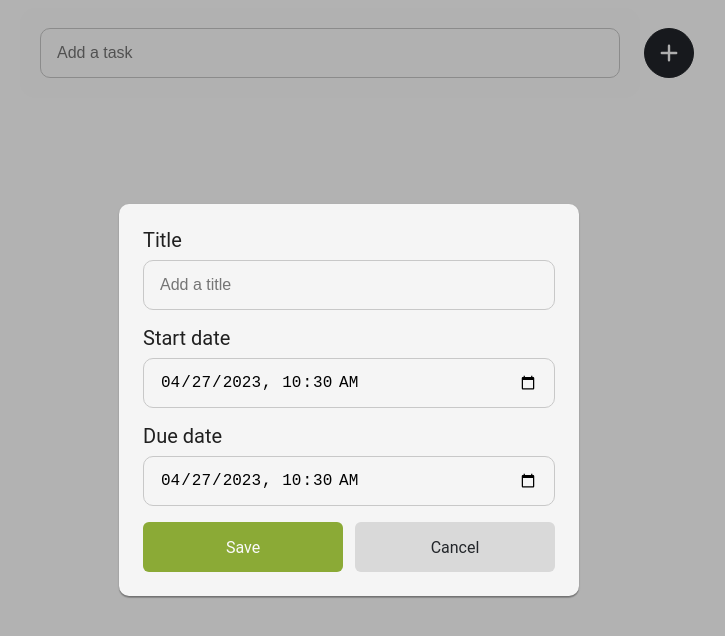
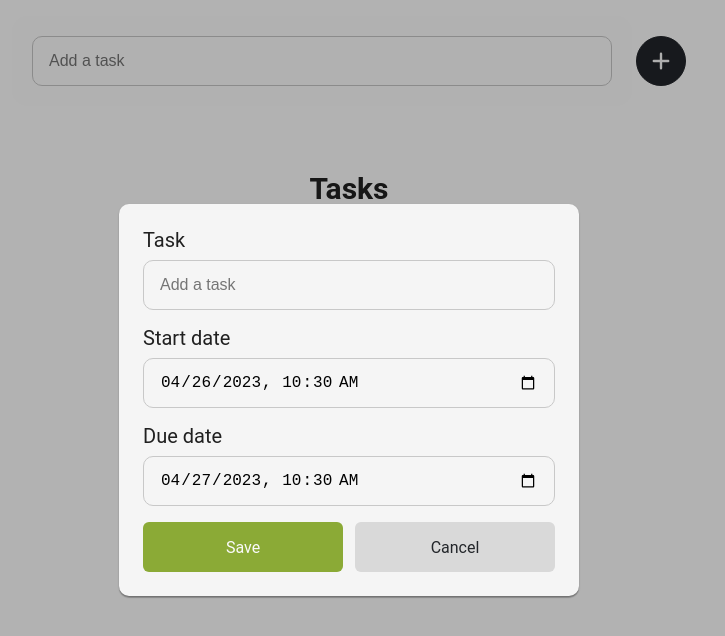
Before and after one commit to anenkosofi/scaling-enigma, a React (Create React App) app: page / in a window 1280 px wide. Both pictures are taken after a click on the button 960 px from the left and 53 px from the top of the page. Shown: the top 636 px of the page, without its empty margins (291-1016 px from the left). Built offline with nearby package versions, Linux system fonts and the light colour scheme.

Commit message:
fix: change adding new item

```diff
--- a/public/index.html
+++ b/public/index.html
@@ -22,7 +22,7 @@
     -->
     <title>React App</title>
   </head>
-  <body>
+  <body id="body">
     <noscript>You need to enable JavaScript to run this app.</noscript>
     <div id="root"></div>
     <div id="modal-root"></div>
--- a/src/components/App.js
+++ b/src/components/App.js
@@ -1,9 +1,11 @@
 import { TodoForm } from './TodoForm';
+import { TodoList } from './TodoList';
 
 export const App = () => {
   return (
     <div>
       <TodoForm />
+      <TodoList />
     </div>
   );
 };
--- a/src/components/PlusForm/index.js
+++ b/src/components/PlusForm/index.js
@@ -1,21 +1,24 @@
 import { useState, useEffect } from 'react';
+import { useDispatch } from 'react-redux';
 
-import { getInputDate } from '../../helpers/dateFormatter';
+import { getInputDate, getDate } from '../../helpers/dateFormatter';
+import { addTodo } from '../../redux/todos/actions';
 
 import css from './PlusForm.module.css';
 
 // eslint-disable-next-line react/prop-types
-export const PlusForm = ({ stateFn, onGetInfo }) => {
+export const PlusForm = ({ stateFn, clearFn, text }) => {
   const [form, setForm] = useState({
-    title: '',
+    text: text,
     start: '',
     end: '',
   });
+  const dispatch = useDispatch();
 
   useEffect(() => {
     const start = new Date();
-    const end = start;
-    end.setDate(start.getDate() + 1);
+    const end = new Date(start);
+    end.setDate(end.getDate() + 1);
 
     setForm(prevState => ({
       ...prevState,
@@ -32,25 +35,33 @@ export const PlusForm = ({ stateFn, onGetInfo }) => {
   const submitHandler = e => {
     e.preventDefault();
 
-    onGetInfo(form);
+    dispatch(
+      addTodo({
+        text: form.text,
+        start: getDate(new Date(form.start)),
+        end: getDate(new Date(form.end)),
+      })
+    );
 
-    e.target.reset();
+    setForm({ text: '', start: '', end: '' });
 
     stateFn();
+    clearFn();
   };
 
   return (
     <form className={css.form} onSubmit={submitHandler} autoComplete="off">
       <div className={css.formField}>
-        <label htmlFor="title">Title</label>
+        <label htmlFor="text">Task</label>
         <input
-          id="title"
+          id="text"
           type="text"
-          name="title"
-          value={form.title}
-          placeholder="Add a title"
+          name="text"
+          value={form.text}
+          placeholder="Add a task"
           className={css.formInput}
           onChange={handleChange}
+          required
         />
       </div>
       <div className={css.formField}>
--- a/src/components/TodoForm/TodoForm.module.css
+++ b/src/components/TodoForm/TodoForm.module.css
@@ -1,3 +1,7 @@
+.section {
+  padding: 16px 0;
+}
+
 .container {
   display: flex;
   justify-content: center;
--- a/src/components/TodoForm/index.js
+++ b/src/components/TodoForm/index.js
@@ -1,4 +1,4 @@
-import { useState } from 'react';
+import { useState, useEffect } from 'react';
 import { useDispatch } from 'react-redux';
 import { HiPlus } from 'react-icons/hi';
 
@@ -11,62 +11,57 @@ import css from './TodoForm.module.css';
 
 export const TodoForm = () => {
   const [modal, setModal] = useState(false);
-  const [information, setInformation] = useState(null);
+  const [text, setText] = useState('');
   const dispatch = useDispatch();
+
+  useEffect(() => {
+    const bodyEl = document.getElementById('body');
+
+    bodyEl.style.overflow = modal ? 'hidden' : 'visible';
+  }, [modal]);
+
+  const changeHandler = e => {
+    setText(e.currentTarget.value);
+  };
 
   const submitHandler = e => {
     e.preventDefault();
 
-    const form = e.target;
+    const start = new Date();
+    const end = new Date(start);
+    end.setDate(end.getDate() + 1);
 
-    const description = form.elements.description.value;
+    dispatch(addTodo({ text: text, start: getDate(start), end: getDate(end) }));
 
-    if (!information) {
-      const start = new Date();
-      const end = start;
-      end.setDate(start.getDate() + 1);
-
-      dispatch(
-        addTodo({ description, start: getDate(start), end: getDate(end) })
-      );
-    } else {
-      const { title, start, end } = information;
-      dispatch(
-        addTodo({
-          description,
-          title,
-          start: getDate(new Date(start)),
-          end: getDate(new Date(end)),
-        })
-      );
-    }
-
-    form.reset();
+    setText('');
   };
 
   const closeModalHandler = () => {
     setModal(prevState => !prevState);
   };
 
-  const getInfo = info => {
-    setInformation(info);
+  const clearInputHandler = () => {
+    setText('');
   };
 
   return (
-    <>
+    <section className={css.section}>
       <div className={css.container}>
         <form className={css.form} onSubmit={submitHandler} autoComplete="off">
-          <label htmlFor="description" className={css.formLabel}>
+          <label htmlFor="text" className={css.formLabel}>
             Add a task
           </label>
           <input
             id="description"
             type="text"
-            name="description"
+            name="text"
+            value={text}
             pattern="^[A-Za-z0-9' ]+$"
             placeholder="Add a task"
+            onChange={changeHandler}
             className={css.formInput}
             title="Description may contain only letters, numbers and spaces."
+            required
           />
           <button type="submit" className={css.formButton}>
             Add
@@ -82,9 +77,13 @@ export const TodoForm = () => {
       </div>
       {modal && (
         <Modal stateFn={closeModalHandler}>
-          <PlusForm stateFn={closeModalHandler} onGetInfo={getInfo} />
+          <PlusForm
+            text={text}
+            stateFn={closeModalHandler}
+            clearFn={clearInputHandler}
+          />
         </Modal>
       )}
-    </>
+    </section>
   );
 };
--- /dev/null
+++ b/src/components/TodoItem/TodoItem.module.css
@@ -0,0 +1,22 @@
+.todoCard {
+  display: flex;
+  flex-direction: column;
+  align-items: flex-start;
+  gap: 12px;
+
+  padding: 16px;
+  width: 60%;
+
+  border-radius: 16px;
+  border: 1px solid rgb(200, 200, 200);
+}
+
+.date {
+  display: flex;
+  align-items: center;
+  gap: 8px;
+}
+
+.dateDescr {
+  font-size: 16px;
+}
--- /dev/null
+++ b/src/components/TodoItem/index.js
@@ -0,0 +1,31 @@
+/* eslint-disable react/prop-types */
+import { TbClock, TbCalendarTime } from 'react-icons/tb';
+
+import css from './TodoItem.module.css';
+
+export const TodoItem = ({
+  item: {
+    text,
+    time: { start, end },
+  },
+}) => {
+  return (
+    <li className={css.todoCard}>
+      <p>{text}</p>
+      <p className={css.date}>
+        <TbClock size={20} />
+        <span className={css.dateDescr}>
+          <b>Start: </b>
+          {start}
+        </span>
+      </p>
+      <p className={css.date}>
+        <TbCalendarTime size={20} />
+        <span className={css.dateDescr}>
+          <b>Due to: </b>
+          {end}
+        </span>
+      </p>
+    </li>
+  );
+};
--- /dev/null
+++ b/src/components/TodoList/TodoList.module.css
@@ -0,0 +1,31 @@
+.section {
+  padding: 48px 0;
+}
+
+.container {
+  margin: 0 auto;
+  padding: 0 20px;
+  width: 1280px;
+}
+
+.todosTitle {
+  margin-bottom: 20px;
+
+  font-size: 30px;
+  line-height: calc(38 / 30);
+  text-align: center;
+}
+
+.todoList {
+  display: flex;
+  flex-direction: column;
+  justify-content: center;
+  align-items: center;
+  gap: 24px;
+
+  margin: 0 auto;
+}
+
+.notification {
+  text-align: center;
+}
--- a/src/components/TodoList/index.js
+++ b/src/components/TodoList/index.js
@@ -1,9 +1,29 @@
+import { useSelector } from 'react-redux';
+
+import { getTodos } from '../../redux/todos/selectors';
+import { TodoItem } from '../TodoItem';
+
+import css from './TodoList.module.css';
+
 export const TodoList = () => {
+  const todos = useSelector(getTodos);
+
   return (
-    <div>
-      <ul>
-        <li></li>
-      </ul>
-    </div>
+    <section className={css.section}>
+      <div className={css.container}>
+        <h1 className={css.todosTitle}>Tasks</h1>
+        {todos.length > 0 ? (
+          <ul className={css.todoList}>
+            {todos.map(todo => (
+              <TodoItem key={todo.id} item={todo} />
+            ))}
+          </ul>
+        ) : (
+          <p className={css.notification}>
+            You do not have any task to do. Add the first one!
+          </p>
+        )}
+      </div>
+    </section>
   );
 };
--- a/src/index.css
+++ b/src/index.css
@@ -9,6 +9,8 @@ html {
 }
 
 body {
+  margin: 0;
+
   font-family: 'Roboto', sans-serif;
   font-size: 20px;
 
--- a/src/redux/todos/actions.js
+++ b/src/redux/todos/actions.js
@@ -1,13 +1,12 @@
 import { nanoid } from 'nanoid';
 
-export const addTodo = ({ title, description, start, end }) => {
+export const addTodo = ({ text, start, end }) => {
   return {
     type: 'todos/addTodo',
     payload: {
       id: nanoid(),
       completed: false,
-      title,
-      description,
+      text,
       time: {
         start,
         end,
--- a/src/redux/todos/reducer.js
+++ b/src/redux/todos/reducer.js
@@ -3,7 +3,7 @@ const todosInitialState = [];
 export const todosReducer = (state = todosInitialState, action) => {
   switch (action.type) {
     case 'todos/addTodo':
-      return [...state, action.payload];
+      return [action.payload, ...state];
 
     default:
       return state;
```
